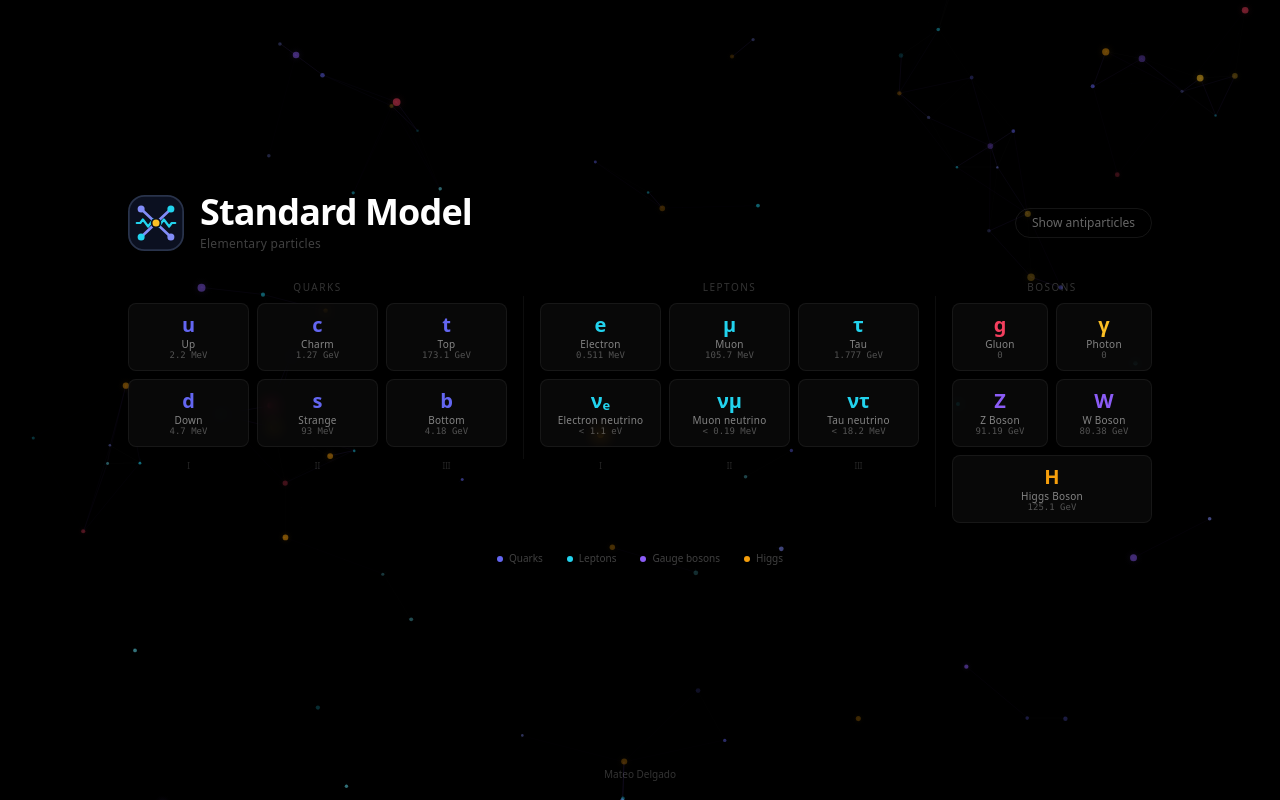
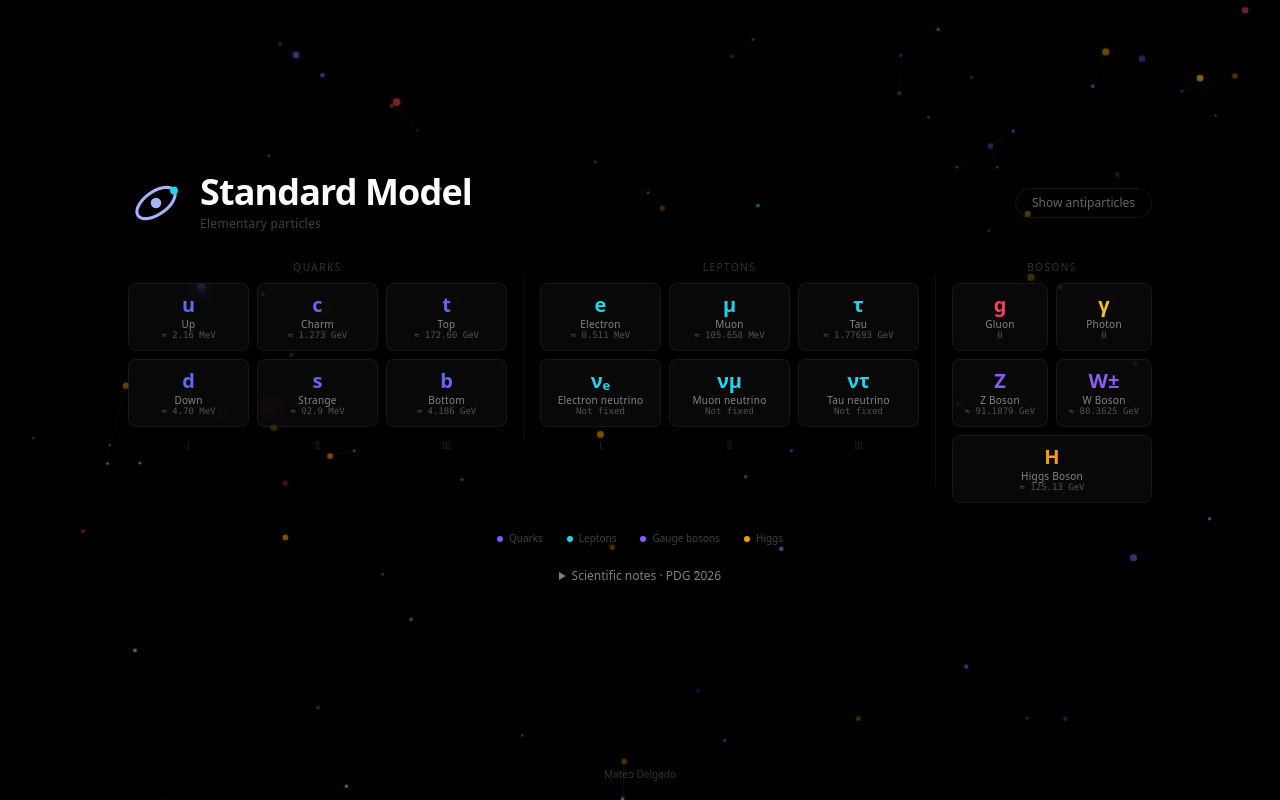
Before and after one commit to MateoDelgadoU/Standard-Model, a React (Vite) app: page / in a window 1280 px wide. Built offline with nearby package versions, Linux system fonts and the light colour scheme.

Commit message:
Simplify logo and correct particle data using PDG 2026

```diff
--- a/src/components/ParticleModal.tsx
+++ b/src/components/ParticleModal.tsx
@@ -1,5 +1,6 @@
 import { useEffect, useRef } from 'react';
 
+import { getScientificSource, NEUTRINO_MASS_NOTE } from '../data/scientificReferences';
 import type { Particle } from '../types/particle';
 
 interface ParticleModalProps {
@@ -29,12 +30,12 @@ export function ParticleModal({ particle, isOpen, onClose }: ParticleModalProps)
   if (!particle) return null;
 
   const rows = [
-    ['Mass', particle.mass],
+    ['Mass', particle.massDetail ?? particle.mass],
     ['Charge', particle.charge === '0' ? '0' : `${particle.charge} e`],
-    ['Spin', particle.spin],
+    ['Spin', `${particle.spin} ℏ`],
     ['Type', `${particle.category?.replace('-', ' ')}`],
     ...(particle.generation ? [['Generation', String(particle.generation)]] : []),
-    ...(particle.force ? [['Force', particle.force]] : []),
+    ...(particle.force ? [[particle.id === 'higgs' ? 'Field' : 'Force', particle.force]] : []),
   ];
 
   return (
@@ -83,15 +84,34 @@ export function ParticleModal({ particle, isOpen, onClose }: ParticleModalProps)
         {/* Properties */}
         <div className="space-y-2 mb-5">
           {rows.map(([label, value]) => (
-            <div key={label} className="flex justify-between items-baseline">
+            <div key={label} className="flex justify-between items-baseline gap-4">
               <span className="text-xs text-white/40 uppercase tracking-wider">{label}</span>
-              <span className="text-sm text-white/90 font-mono">{value}</span>
+              <span className="text-sm text-white/90 font-mono text-right break-words">{value}</span>
             </div>
           ))}
         </div>
 
         {/* Description */}
         <p id="particle-description" className="text-sm text-white/60 leading-relaxed">{particle.description}</p>
+        {(particle.massNote || particle.id.includes('neutrino')) && (
+          <p className="mt-4 text-xs text-white/50 leading-relaxed">
+            {particle.id.includes('neutrino') ? NEUTRINO_MASS_NOTE : particle.massNote}
+          </p>
+        )}
+        <p className="mt-4 text-[10px] text-white/40">Mass units use c = 1; charge is in units of e.</p>
+        <a
+          href={getScientificSource(particle.category)}
+          target="_blank"
+          rel="noopener noreferrer"
+          className="mt-2 inline-block text-xs text-cyan-300 hover:underline"
+        >
+          Source: Particle Data Group 2026 ↗
+        </a>
+        {particle.id.includes('neutrino') && (
+          <a href="https://pdg.lbl.gov/2026/reviews/rpp2026-rev-neutrino-mixing.pdf" target="_blank" rel="noopener noreferrer" className="mt-2 block text-xs text-cyan-300 hover:underline">
+            Neutrino masses and mixing ↗
+          </a>
+        )}
       </div>
     </dialog>
   );
--- a/src/components/StandardModelTable.tsx
+++ b/src/components/StandardModelTable.tsx
@@ -1,3 +1,4 @@
+import { NEUTRINO_MASS_NOTE } from '../data/scientificReferences';
 import { ParticleCard } from './ParticleCard';
 import { particlesData } from '../data/particles';
 import { getParticleOrAntiparticle } from '../data/antiparticles';
@@ -129,6 +130,15 @@ export function StandardModelTable({ onParticleClick, showAntiparticles, onToggl
           </div>
         ))}
       </div>
+      <details className="mt-5 text-xs text-white/50 leading-relaxed">
+        <summary className="cursor-pointer text-center hover:text-white/80">Scientific notes · PDG 2026</summary>
+        <div className="mx-auto mt-3 max-w-2xl space-y-2">
+          <p>Tiles show rounded central values. Open a particle for uncertainties, mass definitions and sources. Natural units use c = 1 (MeV and GeV denote mass); spin is in units of ℏ and charge in units of e.</p>
+          <p>{NEUTRINO_MASS_NOTE}</p>
+          <p>The 17 tiles represent particle types: the gluon tile includes eight color states, and W± includes both charges. Photon, Z and Higgs are their own antiparticles; the gluon octet maps into itself under charge conjugation.</p>
+          <a href="https://pdg.lbl.gov/2026/tables/contents_tables.html" target="_blank" rel="noopener noreferrer" className="inline-block text-cyan-300 hover:underline">Particle Data Group 2026 ↗</a>
+        </div>
+      </details>
     </div>
   );
 }
--- a/src/data/antiparticles.ts
+++ b/src/data/antiparticles.ts
@@ -1,7 +1,8 @@
 import type { Particle } from '../types/particle';
 import { particlesData } from './particles';
 
-const SELF_CONJUGATE = new Set(['photon', 'gluon', 'z-boson', 'higgs']);
+// W± is a combined entry; the gluon tile represents the entire color octet.
+const SHARED_BOSON_ENTRIES = new Set(['photon', 'gluon', 'z-boson', 'w-boson', 'higgs']);
 
 const antiSymbols: Record<string, string> = {
   u: '\u016B',    // ū
@@ -16,7 +17,6 @@ const antiSymbols: Record<string, string> = {
   '\u03BD\u2091': '\u03BD\u0305\u2091',  // ν̄ₑ
   '\u03BD\u03BC': '\u03BD\u0305\u03BC',  // ν̄μ
   '\u03BD\u03C4': '\u03BD\u0305\u03C4',  // ν̄τ
-  W: 'W',  // W± are each other's antiparticle (symbol stays)
 };
 
 const antiNames: Record<string, string> = {
@@ -36,13 +36,19 @@ function invertCharge(charge: string): string {
 }
 
 export function getAntiparticle(particle: Particle): Particle {
-  if (SELF_CONJUGATE.has(particle.id)) return particle;
+  if (SHARED_BOSON_ENTRIES.has(particle.id)) return particle;
 
   const name = antiNames[particle.id] ?? `Anti-${particle.name.toLowerCase()}`;
   const symbol = antiSymbols[particle.symbol] ?? particle.symbol;
   const charge = invertCharge(particle.charge);
 
-  return { ...particle, id: `anti-${particle.id}`, name, symbol, charge };
+  const description = particle.category === 'quark'
+    ? `Antiparticle of the ${particle.name.toLowerCase()} quark. It has opposite electric charge and conjugate color charge; its mass and spin are the same by CPT symmetry.`
+    : particle.id.includes('neutrino')
+      ? `Electron, muon and tau antineutrinos are distinguished by their charged-current weak interactions. This is the ${particle.name.toLowerCase().replace(' neutrino', '')} flavor. Whether neutrinos are Dirac or Majorana particles remains unknown.`
+      : `Antiparticle of the ${particle.name.toLowerCase()}. It has opposite electric charge and the same mass and spin by CPT symmetry.`;
+
+  return { ...particle, description, id: `anti-${particle.id}`, name, symbol, charge };
 }
 
 export function getParticleOrAntiparticle(particle: Particle, showAnti: boolean): Particle {
--- a/src/data/particles.ts
+++ b/src/data/particles.ts
@@ -9,9 +9,11 @@ export const particlesData: Particle[] = [
     type: 'fermion',
     category: 'quark',
     charge: '+2/3',
-    mass: '2.2 MeV',
+    mass: '≈ 2.16 MeV',
+    massDetail: '2.16 ± 0.07 MeV',
+    massNote: 'MS̄ running mass at μ = 2 GeV; uncertainty at 90% confidence.',
     spin: '1/2',
-    description: 'The lightest quark. Two up quarks and one down quark form a proton.',
+    description: 'The lightest quark. A proton has two up and one down valence quarks, together with gluons and sea quark–antiquark pairs.',
     generation: 1,
     color: '#6366f1',
   },
@@ -22,9 +24,11 @@ export const particlesData: Particle[] = [
     type: 'fermion',
     category: 'quark',
     charge: '-1/3',
-    mass: '4.7 MeV',
+    mass: '≈ 4.70 MeV',
+    massDetail: '4.70 ± 0.07 MeV',
+    massNote: 'MS̄ running mass at μ = 2 GeV; uncertainty at 90% confidence.',
     spin: '1/2',
-    description: 'Found alongside up quarks in protons and neutrons. One up and two down quarks form a neutron.',
+    description: 'A neutron has one up and two down valence quarks, together with gluons and sea quark–antiquark pairs.',
     generation: 1,
     color: '#6366f1',
   },
@@ -36,9 +40,11 @@ export const particlesData: Particle[] = [
     type: 'fermion',
     category: 'quark',
     charge: '+2/3',
-    mass: '1.27 GeV',
+    mass: '≈ 1.273 GeV',
+    massDetail: '1.2729 ± 0.0045 GeV',
+    massNote: 'MS̄ running mass at μ = m; uncertainty at 90% confidence.',
     spin: '1/2',
-    description: 'Second-generation quark discovered in 1974. Found in charmed hadrons such as the J/\u03C8 meson.',
+    description: 'Second-generation quark. The J/ψ meson is a charm–anticharm bound state (charmonium), whose 1974 discovery established the charm quark.',
     generation: 2,
     color: '#6366f1',
   },
@@ -49,7 +55,9 @@ export const particlesData: Particle[] = [
     type: 'fermion',
     category: 'quark',
     charge: '-1/3',
-    mass: '93 MeV',
+    mass: '≈ 92.9 MeV',
+    massDetail: '92.9 ± 0.7 MeV',
+    massNote: 'MS̄ running mass at μ = 2 GeV; uncertainty at 90% confidence.',
     spin: '1/2',
     description: 'Carries the strangeness quantum number. Found in kaons and other strange hadrons.',
     generation: 2,
@@ -63,7 +71,9 @@ export const particlesData: Particle[] = [
     type: 'fermion',
     category: 'quark',
     charge: '+2/3',
-    mass: '173.1 GeV',
+    mass: '≈ 172.60 GeV',
+    massDetail: '172.60 ± 0.27 GeV',
+    massNote: 'Direct reconstruction average; interpretation depends on the mass definition and event modelling.',
     spin: '1/2',
     description: 'The heaviest known elementary particle. Decays before hadronizing, with a lifetime of ~5\u00D710\u207B\u00B2\u2075 s.',
     generation: 3,
@@ -76,7 +86,9 @@ export const particlesData: Particle[] = [
     type: 'fermion',
     category: 'quark',
     charge: '-1/3',
-    mass: '4.18 GeV',
+    mass: '≈ 4.186 GeV',
+    massDetail: '4.186 ± 0.006 GeV',
+    massNote: 'MS̄ running mass at μ = m; uncertainty at 90% confidence.',
     spin: '1/2',
     description: 'Third-generation quark. Key to studying CP violation through B meson oscillations.',
     generation: 3,
@@ -90,9 +102,10 @@ export const particlesData: Particle[] = [
     type: 'fermion',
     category: 'lepton',
     charge: '-1',
-    mass: '0.511 MeV',
+    mass: '≈ 0.511 MeV',
+    massDetail: '0.51099895069 ± 0.00000000016 MeV',
     spin: '1/2',
-    description: 'The lightest charged lepton. Orbits atomic nuclei and mediates chemical bonds.',
+    description: 'The lightest charged lepton. In atoms, electrons occupy quantum states called orbitals; their electromagnetic interactions underpin chemical bonding.',
     generation: 1,
     color: '#22d3ee',
   },
@@ -103,9 +116,9 @@ export const particlesData: Particle[] = [
     type: 'fermion',
     category: 'lepton',
     charge: '0',
-    mass: '< 1.1 eV',
+    mass: 'Not fixed',
     spin: '1/2',
-    description: 'Produced in beta decay alongside electrons. Nearly massless, interacts only via the weak force.',
+    description: 'Electron-flavor neutrino, produced in beta-plus decay and solar fusion. Beta-minus decay produces an electron antineutrino. It participates in weak interactions.',
     generation: 1,
     color: '#22d3ee',
   },
@@ -117,7 +130,8 @@ export const particlesData: Particle[] = [
     type: 'fermion',
     category: 'lepton',
     charge: '-1',
-    mass: '105.7 MeV',
+    mass: '≈ 105.658 MeV',
+    massDetail: '105.6583755 ± 0.0000023 MeV',
     spin: '1/2',
     description: 'A heavier cousin of the electron. Produced in cosmic ray interactions and decays in ~2.2 \u03BCs.',
     generation: 2,
@@ -130,9 +144,9 @@ export const particlesData: Particle[] = [
     type: 'fermion',
     category: 'lepton',
     charge: '0',
-    mass: '< 0.19 MeV',
+    mass: 'Not fixed',
     spin: '1/2',
-    description: 'Neutrino associated with the muon. Discovered in 1962, confirming lepton flavor conservation.',
+    description: 'Muon-flavor neutrino, identified as distinct from the electron neutrino in 1962. Neutrino oscillations show that flavor is not conserved during propagation.',
     generation: 2,
     color: '#22d3ee',
   },
@@ -144,7 +158,8 @@ export const particlesData: Particle[] = [
     type: 'fermion',
     category: 'lepton',
     charge: '-1',
-    mass: '1.777 GeV',
+    mass: '≈ 1.77693 GeV',
+    massDetail: '1.77693 ± 0.00009 GeV',
     spin: '1/2',
     description: 'The heaviest lepton. Heavy enough to decay into hadrons, with a lifetime of ~2.9\u00D710\u207B\u00B9\u00B3 s.',
     generation: 3,
@@ -157,9 +172,9 @@ export const particlesData: Particle[] = [
     type: 'fermion',
     category: 'lepton',
     charge: '0',
-    mass: '< 18.2 MeV',
+    mass: 'Not fixed',
     spin: '1/2',
-    description: 'The last neutrino type to be directly observed, confirmed by the DONUT experiment in 2000.',
+    description: 'Tau-flavor neutrino, directly observed by DONUT in 2000. It participates in weak interactions involving tau leptons.',
     generation: 3,
     color: '#22d3ee',
   },
@@ -172,6 +187,7 @@ export const particlesData: Particle[] = [
     category: 'gauge-boson',
     charge: '0',
     mass: '0',
+    massNote: 'Zero mass in the Standard Model; gluons carry color charge and form an SU(3) octet. Individual color states transform under charge conjugation.',
     spin: '1',
     description: 'Carrier of the strong force. Comes in 8 color-charge combinations and self-interacts.',
     color: '#f43f5e',
@@ -185,8 +201,9 @@ export const particlesData: Particle[] = [
     category: 'gauge-boson',
     charge: '0',
     mass: '0',
+    massNote: 'Zero mass in the Standard Model. PDG experimental upper limit: mγ < 10⁻¹⁸ eV (c = 1).',
     spin: '1',
-    description: 'Carrier of the electromagnetic force. Massless, travels at the speed of light.',
+    description: 'Quantum of the electromagnetic field. Massless in the Standard Model and travels at c in vacuum.',
     color: '#fbbf24',
     force: 'Electromagnetic',
   },
@@ -197,7 +214,9 @@ export const particlesData: Particle[] = [
     type: 'boson',
     category: 'gauge-boson',
     charge: '0',
-    mass: '91.19 GeV',
+    mass: '≈ 91.1879 GeV',
+    massDetail: '91.1879 ± 0.0020 GeV',
+    massNote: 'Breit–Wigner resonance mass; distinct from the propagator pole mass.',
     spin: '1',
     description: 'Neutral carrier of the weak force. Mediates neutral current interactions. Discovered at CERN in 1983.',
     color: '#8b5cf6',
@@ -206,11 +225,13 @@ export const particlesData: Particle[] = [
   {
     id: 'w-boson',
     name: 'W Boson',
-    symbol: 'W',
+    symbol: 'W±',
     type: 'boson',
     category: 'gauge-boson',
     charge: '\u00B11',
-    mass: '80.38 GeV',
+    mass: '≈ 80.3625 GeV',
+    massDetail: '80.3625 ± 0.0077 GeV',
+    massNote: 'PDG average excludes the discrepant CDF 2022 measurement. This tile represents both W⁺ and W⁻.',
     spin: '1',
     description: 'Charged carrier of the weak force. W\u207A and W\u207B are each other\u2019s antiparticle. Mediates beta decay.',
     color: '#8b5cf6',
@@ -224,9 +245,10 @@ export const particlesData: Particle[] = [
     type: 'boson',
     category: 'scalar-boson',
     charge: '0',
-    mass: '125.1 GeV',
+    mass: '≈ 125.13 GeV',
+    massDetail: '125.13 ± 0.11 GeV',
     spin: '0',
-    description: 'Excitation of the Higgs field, which gives mass to W/Z bosons and fermions via the Higgs mechanism. Discovered at CERN in 2012.',
+    description: 'Excitation of the Higgs field. Its vacuum value generates W/Z masses and, through Yukawa couplings, quark and charged-lepton masses. Discovered in 2012. Most proton and neutron mass comes from strong-interaction dynamics.',
     color: '#f59e0b',
     force: 'Higgs field',
   },
--- /dev/null
+++ b/src/data/scientificReferences.ts
@@ -0,0 +1,14 @@
+import type { ParticleCategory } from '../types/particle';
+
+const PDG_BASE = 'https://pdg.lbl.gov/2026/tables/';
+
+export function getScientificSource(category: ParticleCategory) {
+  const file = category === 'quark'
+    ? 'rpp2026-sum-quarks.pdf'
+    : category === 'lepton'
+      ? 'rpp2026-sum-leptons.pdf'
+      : 'rpp2026-sum-gauge-higgs-bosons.pdf';
+  return `${PDG_BASE}${file}`;
+}
+
+export const NEUTRINO_MASS_NOTE = 'Flavor states are mixtures of mass eigenstates, so a flavor has no single fixed mass. Oscillations require at least two nonzero masses. KATRIN constrains the effective electron-neutrino mass mβ < 0.45 eV (90% confidence, 2025), not a separate mass for each flavor. Neutrino masses require an extension of the minimal Standard Model; their origin and Dirac/Majorana nature are unresolved.';
--- a/src/types/particle.ts
+++ b/src/types/particle.ts
@@ -12,6 +12,8 @@ export interface Particle {
   category: ParticleCategory;
   charge: string;
   mass: string;
+  massDetail?: string;
+  massNote?: string;
   spin: string;
   description: string;
   generation?: Generation;
```
Also changed, not shown: public/favicon.svg, 1 other file (tests, documents, lock files or other folders).
